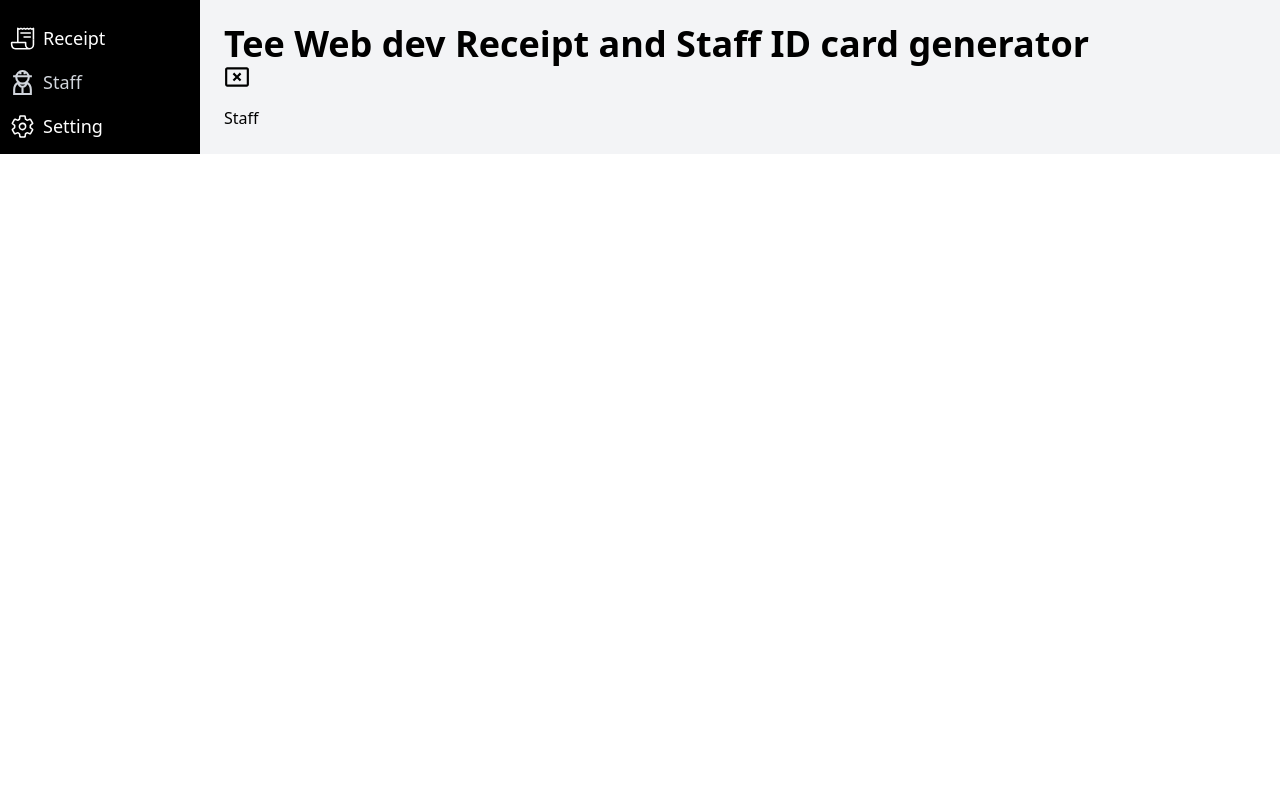
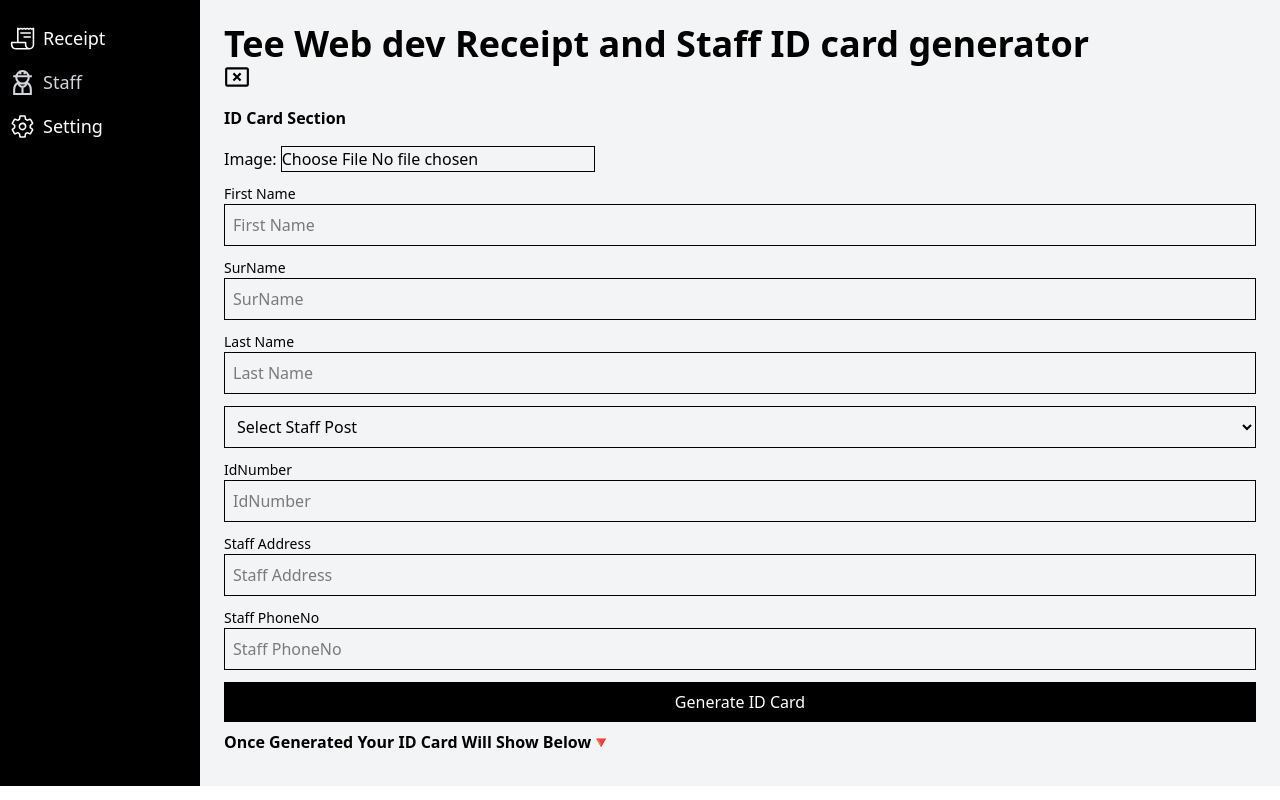
Before and after one commit to toluwase-hub/receiptgenerator, a React (Vite) app: page /staff in a window 1280 px wide. Built offline with nearby package versions, Linux system fonts and the light colour scheme.

Commit message:
updated staffid card

```diff
--- a/src/assets/Components/Staffinputs.jsx
+++ b/src/assets/Components/Staffinputs.jsx
@@ -1,9 +1,270 @@
-import React from 'react'
+import React, { useState } from "react";
+import { useFormik } from "formik";
+import * as yup from "yup";
+import jsPDF from "jspdf";
+import autoTable from "jspdf-autotable";
 
 const Staffinputs = () => {
+  const [staffid, setStaffid] = useState(null);
+
+  const validationSchema = yup.object({
+    Image: yup
+      .mixed()
+      .required("Staff Image is Required")
+      .test("filesize", "File size is too large", (value) => {
+        return value && value.size <= 1024 * 1024 * 2;
+      })
+      .test("fileType", "Unsupported file type", (value) => {
+        return value && ["image/jpeg", "image/png"].includes(value.type);
+      }),
+    FirstName: yup
+      .string()
+      .required("First Name is Required")
+      .max(10, "First Name must be less than 10 character"),
+    SurName: yup
+      .string()
+      .required("SurName is Required ")
+      .max(10, "SurName must be less than 10 character"),
+    LastName: yup
+      .string()
+      .required("Last Name is Required")
+      .max(10, "Last Name must be less than 10 character"),
+    Post: yup.string().required("Staff Post is Required"),
+    IdNumber: yup.string().required("Staff Id Number is Required"),
+    StaffAddress: yup.string().required("Staff Address is Required"),
+    StaffPhoneNo: yup.string().required("Staff Phone Number Required"),
+  });
+
+  const formik = useFormik({
+    initialValues: {
+      Image: null,
+      FirstName: "",
+      SurName: "",
+      LastName: "",
+      Post: "",
+      IdNumber: "",
+      StaffAddress: "",
+      StaffPhoneNo: "",
+    },
+    validationSchema,
+    onSubmit: (values) => {
+      setStaffid(values);
+    },
+  });
+
   return (
-    <div>Staffinputs</div>
-  )
-}
+    <div>
+      <h1 className="font-bold">ID Card Section</h1>
+      {/* FORM */}
+      <form onSubmit={formik.handleSubmit} className="flex flex-col gap-3 mt-4">
+        <div>
+          <label htmlFor="Image">Image: </label>
+          <input
+            placeholder="Staff Image"
+            type="file"
+            name="Image"
+            id="Image"
+            onChange={(event) => {
+              formik.setFieldValue("Image", event.currentTarget.files[0]);
+            }}
+            className="border"
+          />
+        </div>
 
-export default Staffinputs
+        <div className="flex flex-col">
+          <label className="font-light text-sm" htmlFor="FirstName">
+            First Name
+          </label>
+          <input
+            placeholder="First Name"
+            type="text"
+            name="FirstName"
+            id="FirstName"
+            value={formik.values.FirstName}
+            onChange={formik.handleChange}
+            className="border p-2"
+          />
+
+          {formik.touched.FirstName && formik.errors.FirstName && (
+            <span className="text-xs text-red-500 font-medium">
+              {formik.errors.FirstName}
+            </span>
+          )}
+        </div>
+
+        <div className="flex flex-col">
+          <label className="font-light text-sm" htmlFor="SurName">
+            SurName
+          </label>
+          <input
+            placeholder="SurName"
+            type="text"
+            name="SurName"
+            id="SurName"
+            value={formik.values.SurName}
+            onChange={formik.handleChange}
+            className="border p-2"
+          />
+
+          {formik.touched.SurName && formik.errors.SurName && (
+            <span className="text-xs text-red-500 font-medium">
+              {formik.errors.SurName}
+            </span>
+          )}
+        </div>
+
+        <div className="flex flex-col">
+          <label className="font-light text-sm" htmlFor="LastName">
+            Last Name
+          </label>
+          <input
+            placeholder="Last Name"
+            type="text"
+            name="LastName"
+            id="LastName"
+            value={formik.values.LastName}
+            onChange={formik.handleChange}
+            className="border p-2"
+          />
+
+          {formik.touched.LastName && formik.errors.LastName && (
+            <span className="text-xs text-red-500 font-medium">
+              {formik.errors.LastName}
+            </span>
+          )}
+        </div>
+
+        <div className="flex flex-col">
+          <select
+            name="Post"
+            value={formik.values.Post}
+            onChange={formik.handleChange}
+            className="border p-2"
+          >
+            <option value="">Select Staff Post</option>
+            <option value="CEO">CEO</option>
+            <option value="PA">PA</option>
+            <option value="Social Media Manager">Social Media Manager</option>
+            <option value="Secretary">Secretary</option>
+            <option value="Other">Other</option>
+          </select>
+          {formik.touched.Post && formik.errors.Post && (
+            <span className="text-xs text-red-500 font-medium">
+              {formik.errors.Post}
+            </span>
+          )}
+        </div>
+
+        <div className="flex flex-col">
+          <label className="font-light text-sm" htmlFor="IdNumber">
+            IdNumber
+          </label>
+          <input
+            placeholder="IdNumber"
+            type="text"
+            name="IdNumber"
+            id="IdNumber"
+            value={formik.values.IdNumber}
+            onChange={formik.handleChange}
+            className="border p-2"
+          />
+
+          {formik.touched.IdNumber && formik.errors.IdNumber && (
+            <span className="text-xs text-red-500 font-medium">
+              {formik.errors.IdNumber}
+            </span>
+          )}
+        </div>
+
+        <div className="flex flex-col">
+          <label className="font-light text-sm" htmlFor="StaffAddress">
+            Staff Address
+          </label>
+          <input
+            placeholder="Staff Address"
+            type="text"
+            name="StaffAddress"
+            id="StaffAddress"
+            value={formik.values.StaffAddress}
+            onChange={formik.handleChange}
+            className="border p-2"
+          />
+
+          {formik.touched.StaffAddress && formik.errors.StaffAddress && (
+            <span className="text-xs text-red-500 font-medium">
+              {formik.errors.StaffAddress}
+            </span>
+          )}
+        </div>
+
+        <div className="flex flex-col">
+          <label className="font-light text-sm" htmlFor="StaffPhoneNo">
+            Staff PhoneNo
+          </label>
+          <input
+            placeholder="Staff PhoneNo"
+            type="text"
+            name="StaffPhoneNo"
+            id="StaffPhoneNo"
+            value={formik.values.StaffPhoneNo}
+            onChange={formik.handleChange}
+            className="border p-2"
+          />
+
+          {formik.touched.StaffPhoneNo && formik.errors.StaffPhoneNo && (
+            <span className="text-xs text-red-500 font-medium">
+              {formik.errors.StaffPhoneNo}
+            </span>
+          )}
+        </div>
+
+        <button type="submit" className="bg-black text-white p-2">
+          Generate ID Card
+        </button>
+      </form>
+
+      <div className="font-bold py-2">
+        {staffid === null
+          ? "Once Generated Your ID Card Will Show Below🔻"
+          : "Contratulations ✅ Your ID Card Is Generated Successfully "}
+      </div>
+
+      <div>
+        {staffid && (
+          <div className="flex flex-col justify-center items-center border gap-3 w-1/3 pb-4">
+
+            <div className=" bg-blue-800 w-full flex flex-col gap-4 items-center rounded-b-full pt-4  ">
+                <p className="font-bold text-white"><span className="text-3xl italic">T</span>ee Web Coder</p>
+            <p className="">
+              <img src={URL.createObjectURL(staffid.Image)} alt="staff_Image" className="border-3 border-white object-cover w-30 h-30 rounded-full"  />
+            </p>
+            </div>
+
+            <p className="capitalize font-bold text-2xl italic">
+              {staffid.SurName} {staffid.FirstName}
+            </p>
+            <p className="bg-blue-800 text-white px-2 py-1 rounded-bl-2xl rounded-tr-2xl">
+              {staffid.Post}
+            </p>
+            <p className="text-sm">
+              {" "}
+              <strong className="text-blue-500">ID NO: </strong>
+              {staffid.IdNumber}
+            </p>
+            <p className="capitalize text-sm">
+              {" "}
+              <strong className="text-blue-500 ">Address: </strong>
+              {staffid.StaffAddress}
+            </p>
+            <p className="capitalize text-sm">
+              <strong className="text-blue-500">Phone: </strong>
+              {staffid.StaffPhoneNo}
+            </p>
+          </div>
+        )}
+      </div>
+    </div>
+  );
+};
+
+export default Staffinputs;
--- a/src/assets/Navbar.jsx
+++ b/src/assets/Navbar.jsx
@@ -60,7 +60,7 @@ const Navbar = () => {
           <ul className='space-y-5 flex justify-around'>
             <li className=''>
               <NavLink to="/"  className={  ({isActive}) =>
-                  isActive ? "text-gray-300 text-md transition-all duration-500" : "text-sm transition-all duration-500"
+                  isActive ? "text-gray-300 scale-120 transition-all duration-500" : "scale-100 transition-all duration-500"
               }>
                 <div className='flex flex-col justify-center items-center'>
                   <span><IoReceiptOutline size={25}  /></span>
@@ -71,7 +71,7 @@ const Navbar = () => {
 
             <li className=''>
               <NavLink to="/staff"  className={  ({isActive}) =>
-                  isActive ? "text-gray-300 text-md transition-all duration-500" : "text-sm transition-all duration-500"
+                  isActive ? "text-gray-300 scale-120 transition-all duration-500" : "scale-100 transition-all duration-500"
               }>
                 <div className='flex flex-col justify-center items-center'>
                   <span><GrUserWorker size={25} /></span>
@@ -82,7 +82,7 @@ const Navbar = () => {
 
             <li className=''>
               <NavLink to="/setting" className={  ({isActive}) =>
-                  isActive ? "text-gray-300 text-md transition-all duration-500" : "text-sm transition-all duration-500"
+                  isActive ? "text-gray-300 scale-120  transition-all duration-500" : "scale-100 transition-all duration-500"
               }>
                 <div className='flex flex-col justify-center items-center'>
                   <span><IoSettingsOutline size={25} /></span>
--- a/src/assets/routes/Staff.jsx
+++ b/src/assets/routes/Staff.jsx
@@ -1,8 +1,11 @@
 import React from 'react'
+import Staffinputs from '../Components/Staffinputs'
 
 const Staff = () => {
   return (
-    <div>Staff</div>
+    <div>
+      <Staffinputs />
+    </div>
   )
 }
 
```
Also changed, not shown: src/assets/Components/Receiptinputs.jsx (+29 -12 lines).
